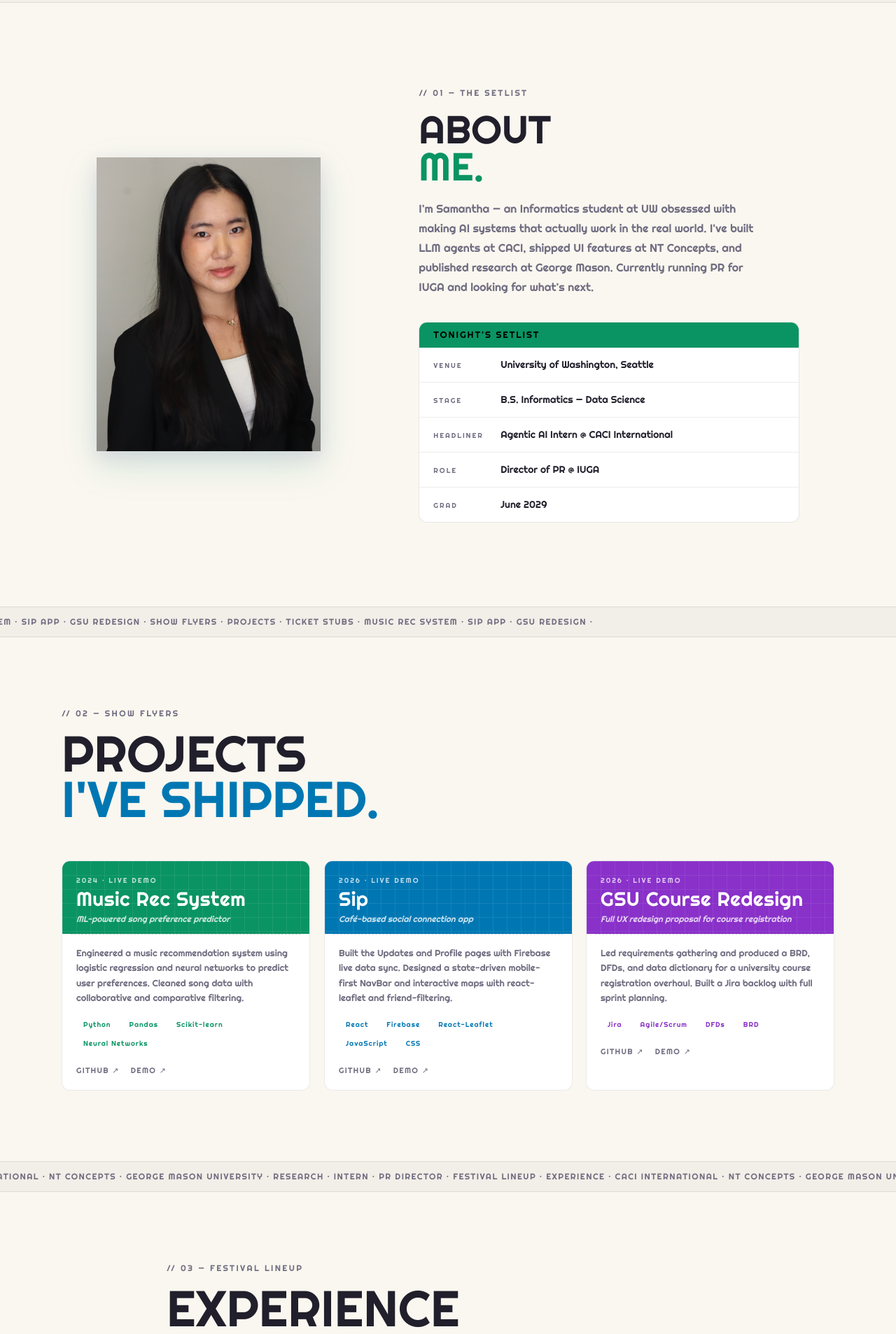
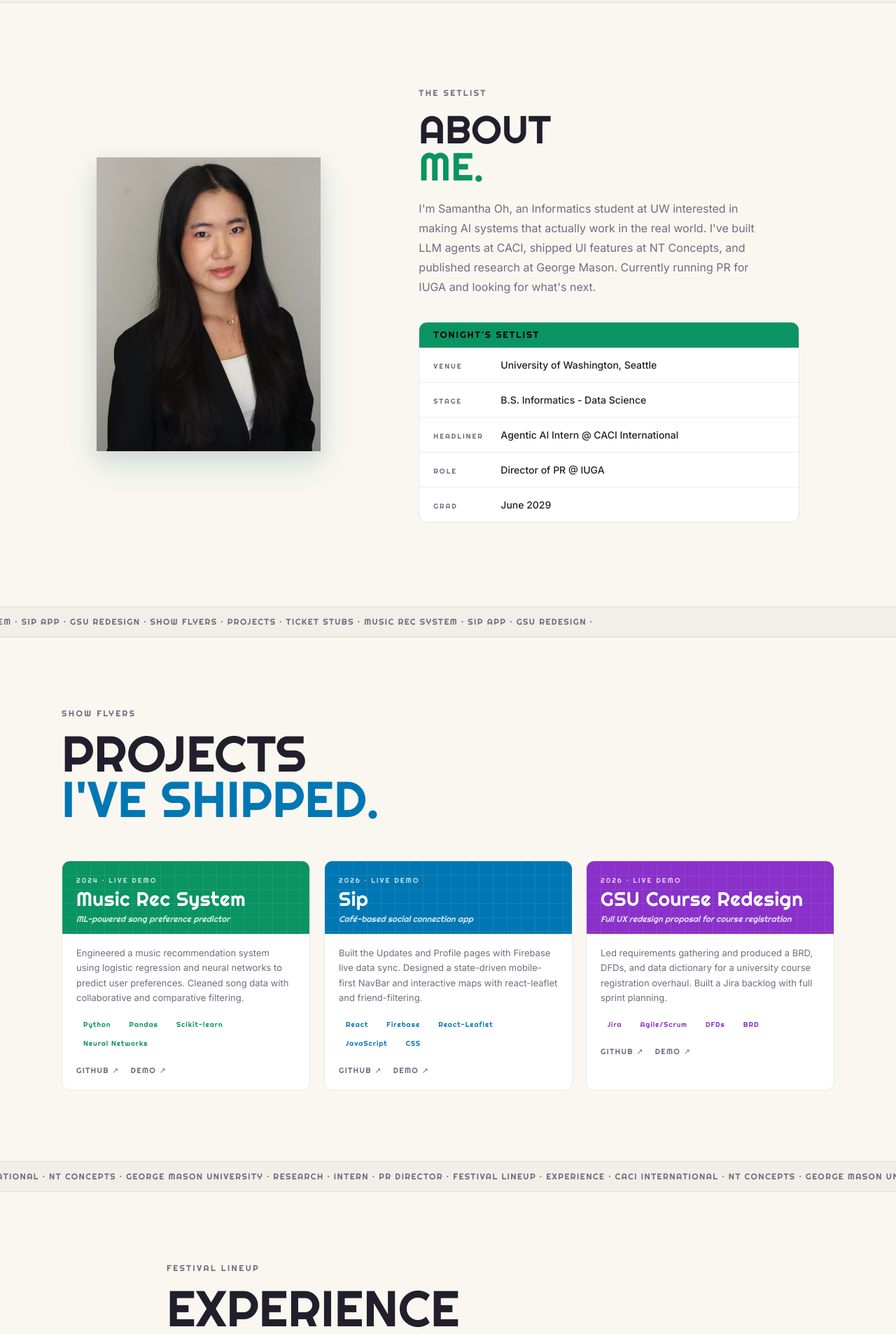
Before and after one commit to samanthaoh/my-portfolio, a React (Vite) app: page / in a window 1280 px wide. Shown: the part 840-2747 px from the top of the page at 70% size. Built offline with nearby package versions, Linux system fonts and the light colour scheme.

Commit message:
Personalizing

```diff
--- a/src/App.tsx
+++ b/src/App.tsx
@@ -657,7 +657,7 @@ function About() {
   const [ref, inView] = useInView()
   const setlist = [
     { icon: "◉", label: "VENUE", value: "University of Washington, Seattle" },
-    { icon: "◉", label: "STAGE", value: "B.S. Informatics — Data Science" },
+    { icon: "◉", label: "STAGE", value: "B.S. Informatics - Data Science" },
     {
       icon: "◉",
       label: "HEADLINER",
@@ -712,7 +712,7 @@ function About() {
 
         {/* Setlist card */}
         <div className={`fade-up fade-up-delay-2 ${inView ? "visible" : ""}`}>
-          <SectionLabel>{"// 01 — The Setlist"}</SectionLabel>
+          <SectionLabel>{"The Setlist"}</SectionLabel>
           <h2
             style={{
               fontFamily: "'Righteous', serif",
@@ -736,7 +736,7 @@ function About() {
               maxWidth: 480,
             }}
           >
-            I'm Samantha — an Informatics student at UW obsessed with making AI
+            I'm Samantha Oh, an Informatics student at UW interested in making AI
             systems that actually work in the real world. I've built LLM agents
             at CACI, shipped UI features at NT Concepts, and published research
             at George Mason. Currently running PR for IUGA and looking for
@@ -822,7 +822,7 @@ function Projects() {
           className={`fade-up ${inView ? "visible" : ""}`}
           style={{ marginBottom: 56 }}
         >
-          <SectionLabel>{"// 02 — Show Flyers"}</SectionLabel>
+          <SectionLabel>{"Show Flyers"}</SectionLabel>
           <h2
             style={{
               fontFamily: "'Righteous', serif",
@@ -1045,7 +1045,7 @@ function Experience() {
           className={`fade-up ${inView ? "visible" : ""}`}
           style={{ marginBottom: 64 }}
         >
-          <SectionLabel>{"// 03 — Festival Lineup"}</SectionLabel>
+          <SectionLabel>{"Festival Lineup"}</SectionLabel>
           <h2
             style={{
               fontFamily: "'Righteous', serif",
@@ -1209,7 +1209,7 @@ function Skills() {
           className={`fade-up ${inView ? "visible" : ""}`}
           style={{ marginBottom: 64 }}
         >
-          <SectionLabel>{"// 04 — The Mix"}</SectionLabel>
+          <SectionLabel>{"The Mix"}</SectionLabel>
           <h2
             style={{
               fontFamily: "'Righteous', serif",
@@ -1256,7 +1256,7 @@ function Skills() {
                 textTransform: "uppercase",
               }}
             >
-              ◉ Channel Strip — Maya Park · EQ View
+              ◉ Channel Strip — EQ View
             </div>
             <div style={{ display: "flex", gap: 24 }}>
               {cats.map((cat) => (
@@ -1460,7 +1460,7 @@ function Contact() {
           className={`fade-up ${inView ? "visible" : ""}`}
           style={{ marginBottom: 48, textAlign: "center" }}
         >
-          <SectionLabel>{"// 05 — Backstage Pass"}</SectionLabel>
+          <SectionLabel>{"Backstage Pass"}</SectionLabel>
           <h2
             style={{
               fontFamily: "'Righteous', serif",
--- a/src/index.css
+++ b/src/index.css
@@ -1,5 +1,6 @@
 @import url('https://fonts.googleapis.com/css2?family=Fraunces:ital,opsz,wght@0,9..144,400;0,9..144,500;0,9..144,600;0,9..144,700;1,9..144,500&family=Instrument+Sans:wght@400;500;600;700&family=Space+Mono:wght@400;700&display=swap');
 @import url('https://fonts.googleapis.com/css2?family=Righteous&family=Fraunces:ital,opsz,wght@0,9..144,400;0,9..144,500;0,9..144,600;0,9..144,700;1,9..144,500&family=Instrument+Sans:wght@400;500;600;700&family=Space+Mono:wght@400;700&display=swap');
+@import url('https://fonts.googleapis.com/css2?family=Inter:wght@400;500;600;700&family=Righteous&family=Fraunces:ital,opsz,wght@0,9..144,400;0,9..144,500;0,9..144,600;0,9..144,700;1,9..144,500&family=Instrument+Sans:wght@400;500;600;700&family=Space+Mono:wght@400;700&display=swap');
 @import 'tailwindcss';
 
 :root {
@@ -27,7 +28,7 @@ html::-webkit-scrollbar {
 body {
   background: var(--bg);
   color: var(--text);
-  font-family: 'Righteous', sans-serif;
+  font-family: 'Inter', sans-serif;
   overflow-x: hidden;
 }
 
```
